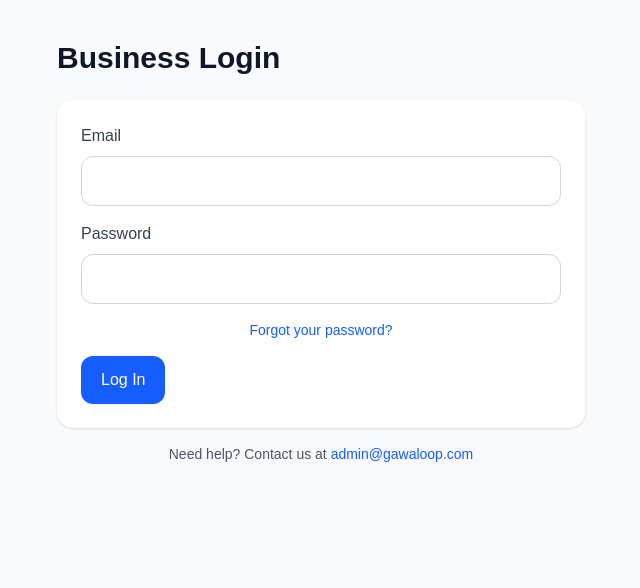
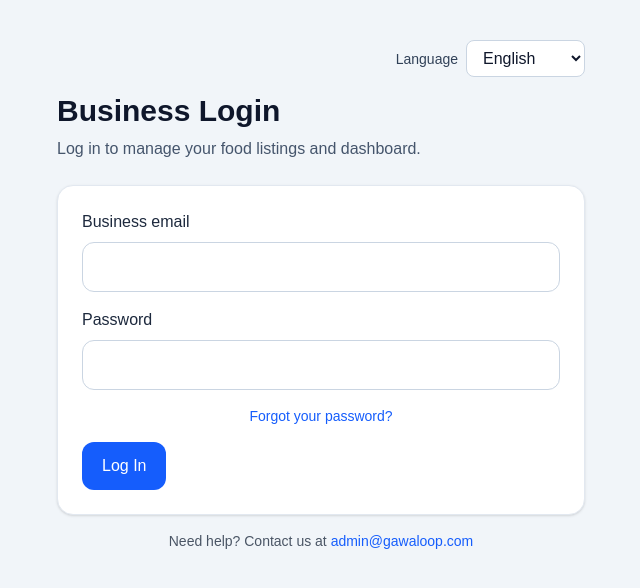
Before and after one commit to jirehandre23/gawa-loop, a Next.js app: page /business/login in a window 1280 px wide. Shown: the top 588 px of the page, without its empty margins (319-959 px from the left). Built offline with nearby package versions, Linux system fonts and the light colour scheme.

Commit message:
Update page.tsx

```diff
--- a/app/business/login/page.tsx
+++ b/app/business/login/page.tsx
@@ -1,13 +1,29 @@
 'use client'
-import { useState } from "react";
+import { useEffect, useState } from "react";
 import { useRouter } from "next/navigation";
 import { supabase } from "../../../lib/supabase";
+import LanguageSwitcher from "../../components/LanguageSwitcher";
+import {
+  Language,
+  getStoredLanguage,
+  isRtl,
+  setStoredLanguage,
+  translations,
+} from "../../lib/i18n";
 
 export default function BusinessLoginPage() {
+  const [language, setLanguage] = useState<Language>("en");
   const [email, setEmail] = useState("");
   const [password, setPassword] = useState("");
   const [loading, setLoading] = useState(false);
   const router = useRouter();
+
+  useEffect(() => {
+    setLanguage(getStoredLanguage());
+  }, []);
+
+  const t = translations[language];
+  const rtl = isRtl(language);
 
   async function handleLogin(e: React.FormEvent) {
     e.preventDefault();
@@ -30,7 +46,7 @@ export default function BusinessLoginPage() {
 
   async function handleForgotPassword() {
     if (!email) {
-      alert("Enter your email first.");
+      alert(t.enterEmailFirst);
       return;
     }
 
@@ -41,34 +57,47 @@ export default function BusinessLoginPage() {
     if (error) {
       alert(error.message);
     } else {
-      alert("Password reset email sent!");
+      alert(t.resetEmailSent);
     }
   }
 
+  function handleLanguageChange(newLanguage: Language) {
+    setLanguage(newLanguage);
+    setStoredLanguage(newLanguage);
+  }
+
   return (
-    <main className="min-h-screen bg-gray-50 text-gray-900">
+    <main
+      className="min-h-screen bg-slate-100 text-slate-900"
+      dir={rtl ? "rtl" : "ltr"}
+    >
       <div className="max-w-xl mx-auto px-6 py-10">
-        <h1 className="text-3xl font-bold mb-6 text-gray-900">Business Login</h1>
+        <div className="flex justify-end mb-4">
+          <LanguageSwitcher language={language} onChange={handleLanguageChange} />
+        </div>
 
-        <form onSubmit={handleLogin} className="bg-white rounded-2xl shadow p-6 space-y-4 text-gray-900">
+        <h1 className="text-3xl font-bold mb-2 text-slate-900">{t.businessLogin}</h1>
+        <p className="text-slate-600 mb-6">{t.loginSubtitle}</p>
+
+        <form onSubmit={handleLogin} className="bg-white rounded-2xl shadow p-6 space-y-4 text-slate-900 border border-slate-200">
           <div>
-            <label className="block font-medium mb-2 text-gray-700">Email</label>
+            <label className="block font-medium mb-2 text-slate-800">{t.businessEmail}</label>
             <input
               type="email"
               value={email}
               onChange={(e) => setEmail(e.target.value)}
-              className="w-full rounded-xl border border-gray-300 px-4 py-3 text-gray-900 placeholder:text-gray-400"
+              className="w-full rounded-xl border border-slate-300 px-4 py-3 text-slate-900 placeholder:text-slate-400"
               required
             />
           </div>
 
           <div>
-            <label className="block font-medium mb-2 text-gray-700">Password</label>
+            <label className="block font-medium mb-2 text-slate-800">{t.password}</label>
             <input
               type="password"
               value={password}
               onChange={(e) => setPassword(e.target.value)}
-              className="w-full rounded-xl border border-gray-300 px-4 py-3 text-gray-900 placeholder:text-gray-400"
+              className="w-full rounded-xl border border-slate-300 px-4 py-3 text-slate-900 placeholder:text-slate-400"
               required
             />
           </div>
@@ -79,7 +108,7 @@ export default function BusinessLoginPage() {
               className="text-blue-600 hover:underline"
               onClick={handleForgotPassword}
             >
-              Forgot your password?
+              {t.forgotPassword}
             </button>
           </p>
 
@@ -88,12 +117,12 @@ export default function BusinessLoginPage() {
             disabled={loading}
             className="rounded-xl bg-blue-600 px-5 py-3 text-white font-medium hover:bg-blue-700 disabled:bg-gray-400"
           >
-            {loading ? "Logging in..." : "Log In"}
+            {loading ? t.loggingIn : t.logIn}
           </button>
         </form>
 
         <p className="text-sm text-gray-600 mt-4 text-center">
-          Need help? Contact us at{" "}
+          {t.needHelp}{" "}
           <a
             href="mailto:admin@gawaloop.com"
             className="text-blue-600 hover:underline"
```
